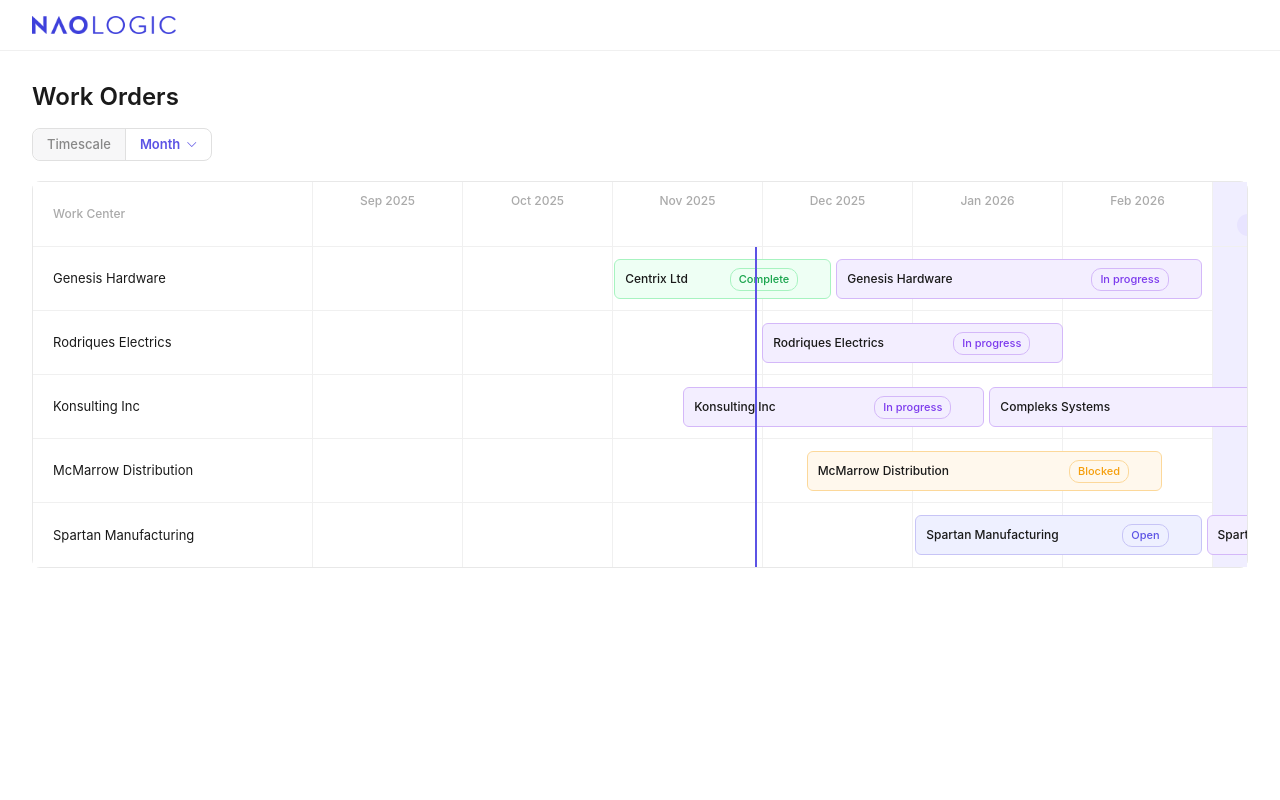
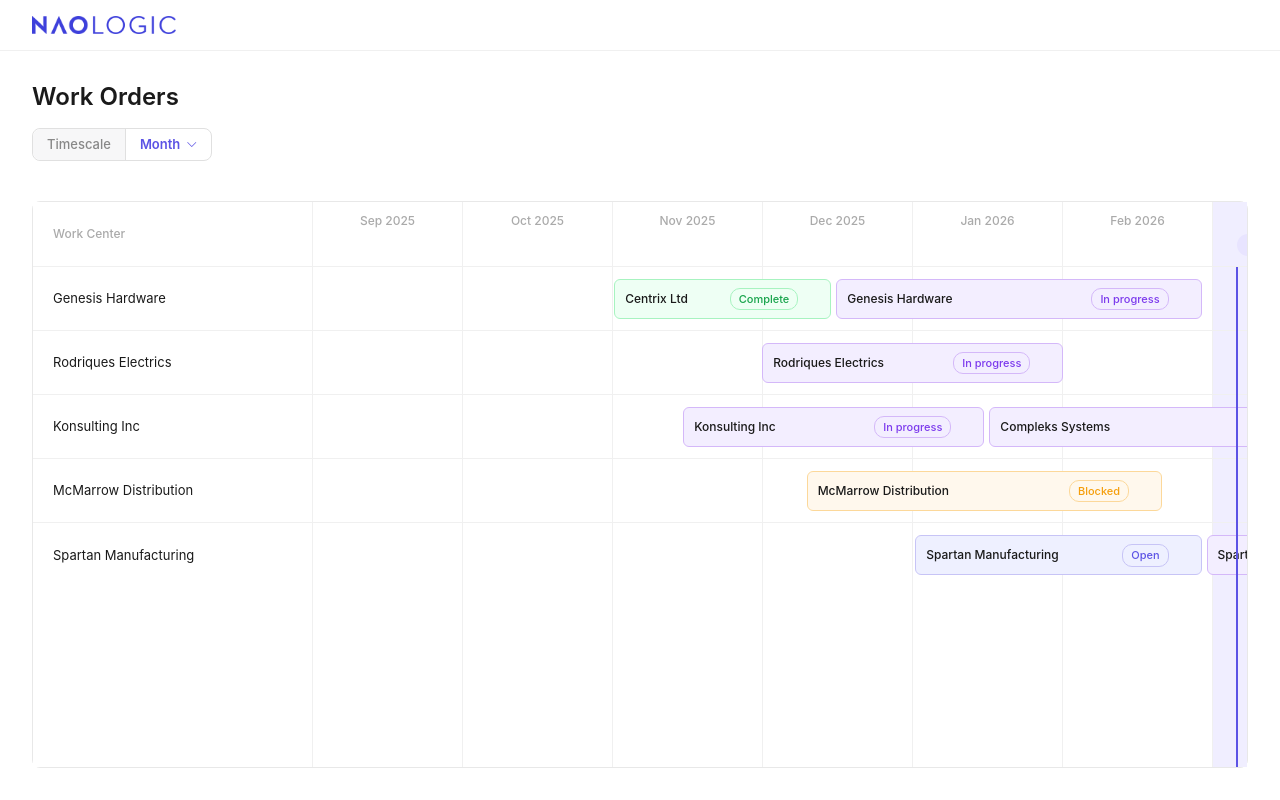
Before and after one commit to DeepakSundarNarayanan/assesment, an Angular app: page / in a window 1280 px wide. Built offline with nearby package versions, Linux system fonts and the light colour scheme; a web font is replaced by a local one.

Commit message:
css correction: month line

```diff
--- a/src/app/components/timeline/timeline.component.html
+++ b/src/app/components/timeline/timeline.component.html
@@ -87,6 +87,20 @@
 
             </div>
           </div>
+          <!-- Filler: extends column lines to the bottom of the page -->
+          <div class="grid-filler">
+            <div class="col-workcenter"></div>
+            <div class="col-months-wrapper" [style.min-width]="totalColumnsMinWidth">
+              <div class="bg-cells">
+                <div
+                  class="bg-cell"
+                  *ngFor="let col of columns; trackBy: trackByColumn"
+                  [style.min-width]="colMinWidth"
+                  [class.current-month-col]="isCurrentColumn(col.date)">
+                </div>
+              </div>
+            </div>
+          </div>
         </div>
 
       </div>
--- a/src/app/components/timeline/timeline.component.scss
+++ b/src/app/components/timeline/timeline.component.scss
@@ -1,6 +1,8 @@
 .page-wrapper {
-  min-height: 100vh;
+  height: 100vh;
   background: #fff;
+  display: flex;
+  flex-direction: column;
 }
 
 .app-navbar {
@@ -16,6 +18,10 @@
 
 .main-content {
   padding: 32px;
+  flex: 1;
+  display: flex;
+  flex-direction: column;
+  min-height: 0;
 }
 
 .page-title {
@@ -105,6 +111,8 @@
   overflow: visible;
   display: flex;
   margin-top: 20px;
+  flex: 1;
+  min-height: 0;
 }
 
 .timeline-scroll {
@@ -113,6 +121,8 @@
   overflow-y: visible;
   scrollbar-width: none;
   -ms-overflow-style: none;
+  display: flex;
+  flex-direction: column;
 
   &::-webkit-scrollbar {
     display: none;
@@ -135,7 +145,8 @@
   border-bottom: 1px solid #f0f0f0;
   height: 64px;
 
-  &:last-child { border-bottom: none; }
+  &:last-child,
+  &:has(+ .grid-filler) { border-bottom: none; }
 }
 
 /* Work Center column */
@@ -208,7 +219,6 @@
 .col-months-wrapper {
   flex: 1;
   position: relative;
-  height: 64px;
 
   .bg-cells {
     position: absolute;
@@ -266,6 +276,9 @@
 /* Wrapper for all data rows — today line lives here so it starts below the header */
 .data-rows {
   position: relative;
+  flex: 1;
+  display: flex;
+  flex-direction: column;
 
   .today-line {
     position: absolute;
@@ -278,3 +291,26 @@
     transform: translateX(-50%);
   }
 }
+
+/* Filler row — extends column lines to the bottom of the page */
+.grid-filler {
+  display: flex;
+  flex: 1;
+
+  .col-workcenter {
+    min-width: 280px;
+    max-width: 280px;
+    width: 280px;
+    background: #fff;
+    position: sticky;
+    left: 0;
+    z-index: 5;
+    border-right: 1px solid #f0f0f0;
+    flex-shrink: 0;
+  }
+
+  .col-months-wrapper {
+    flex: 1;
+    position: relative;
+  }
+}
--- a/src/app/components/timeline/timeline.component.ts
+++ b/src/app/components/timeline/timeline.component.ts
@@ -164,14 +164,14 @@ export class TimelineComponent implements OnInit {
     return `${leftPercent}%`;
   }
 
-  // Left position of the today line relative to the full row width (including 280px work-center column)
+  // Left position of the today line in pixels (work-center column + offset into month columns)
   get todayLineLeftAbsolute(): string {
     const left = this.todayLineLeft;
     if (left === '-1px') return '-1px';
     const pct = parseFloat(left);
-    const fraction = pct / 100;
-    // calc(280px * (1 - fraction) + pct%) positions correctly within the full row
-    return `calc(${(280 * (1 - fraction)).toFixed(2)}px + ${left})`;
+    const colsWidth = parseInt(this.colMinWidth, 10) * this.columns.length;
+    const px = 280 + (pct / 100) * colsWidth;
+    return `${px.toFixed(2)}px`;
   }
 
   get colMinWidth(): string {
```
